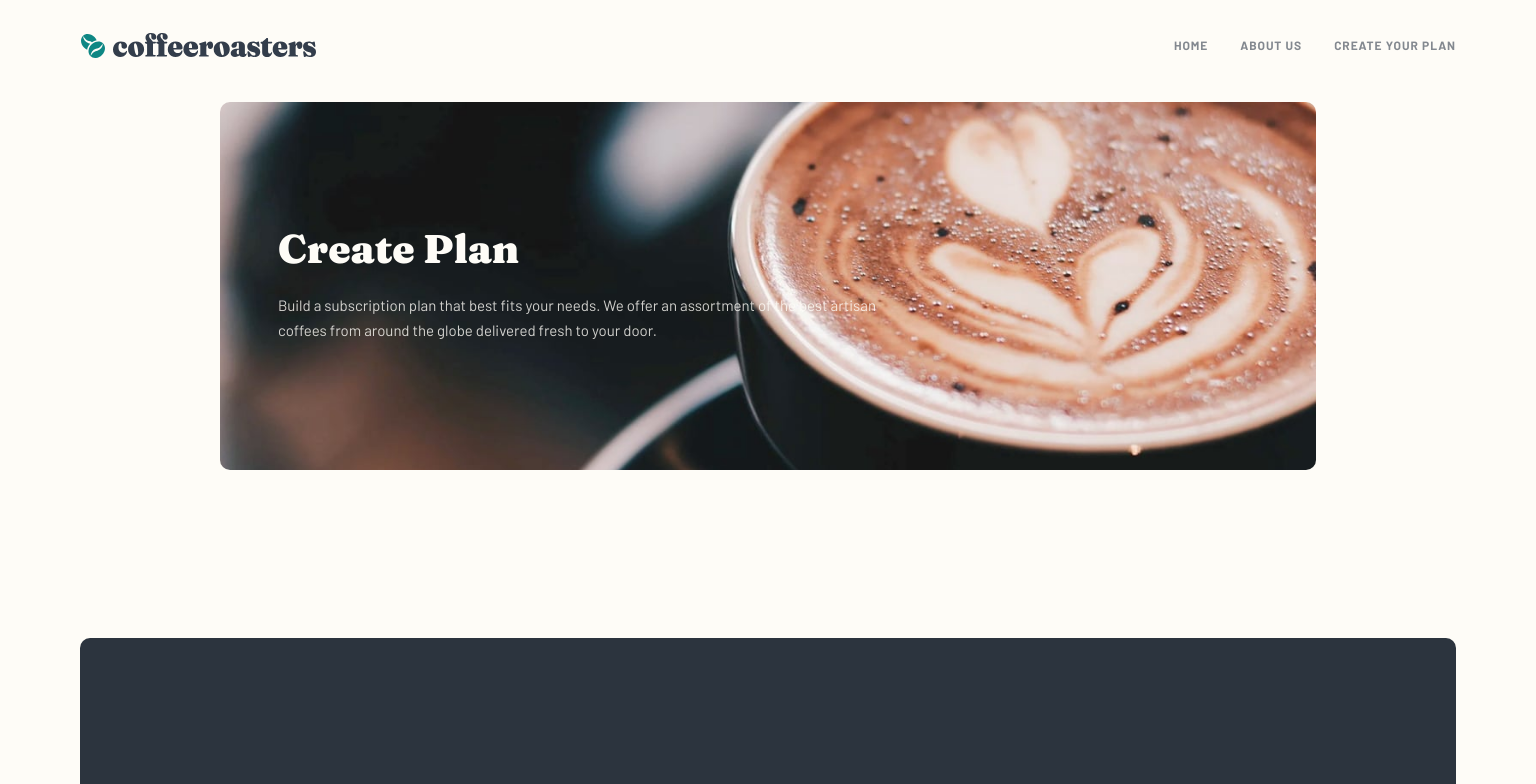
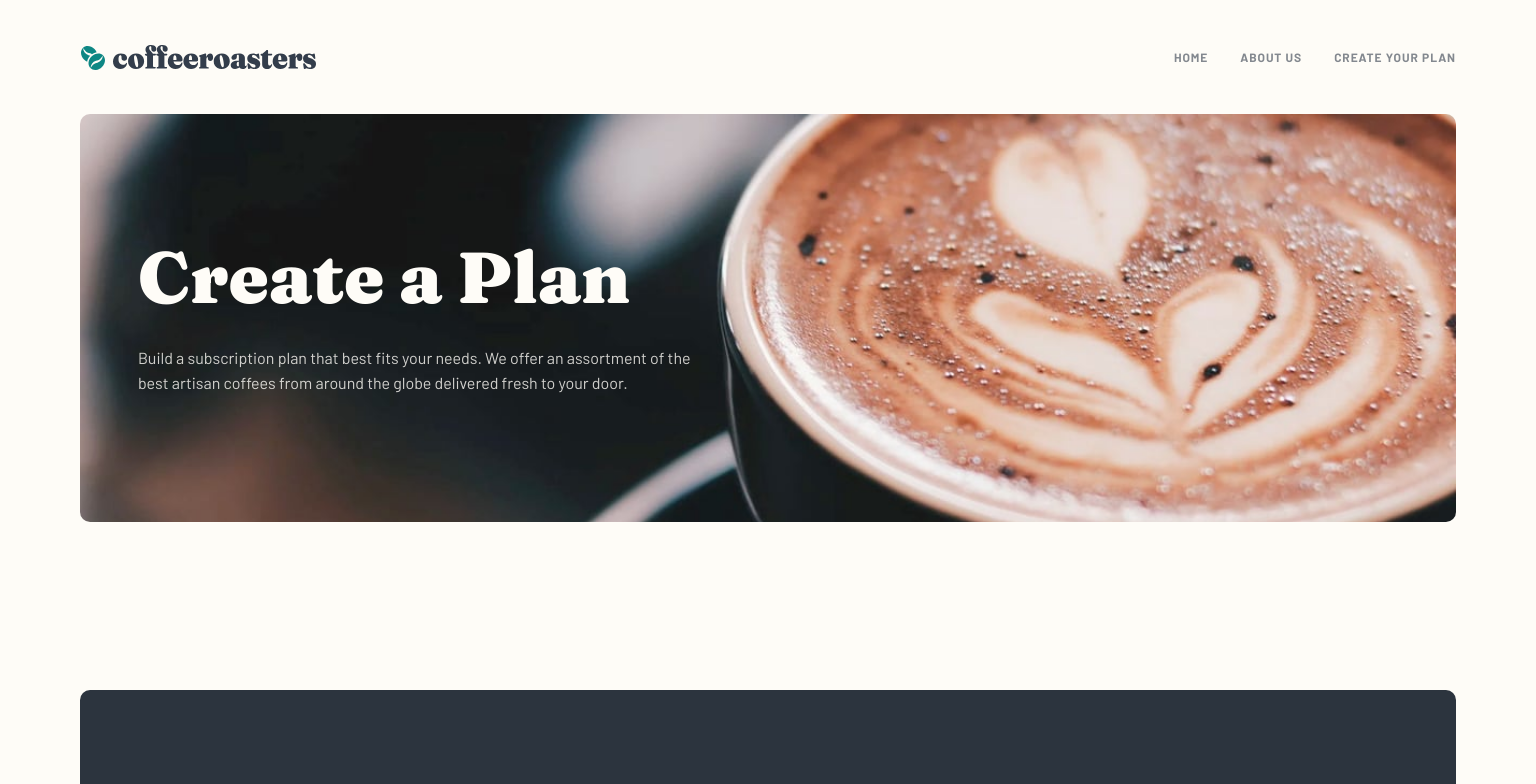
Before and after one commit to Lordyner/coffee-roasters, a Next.js app: page /subscribe in a window 1536 px wide. Shown: the top 784 px of the page. Built offline with nearby package versions, Linux system fonts and the light colour scheme.

Commit message:
Fix hero section on subscribe page

```diff
--- a/Components/Navbar.module.css
+++ b/Components/Navbar.module.css
@@ -129,6 +129,9 @@
 
 
 @media (min-width: 768px) {
+    .header {
+        padding-bottom: 3.313rem;
+    }
 
     .hamburger {
         display: none;
@@ -167,7 +170,7 @@
 @media (min-width: 1440px) {
 
     .header {
-        padding-bottom: 2.715rem;
+        padding-bottom: 2.723rem;
     }
 
     .link:hover {
--- a/Components/SubscribeHero.js
+++ b/Components/SubscribeHero.js
@@ -4,7 +4,7 @@ const SubscribeHero = () => {
     return (
         <section className={`${classes.subscribe} max-width`}>
             <div className={classes.wrapper}>
-                <h1>Create Plan</h1>
+                <h1>Create a Plan</h1>
                 <p className={classes.description}>Build a subscription plan that best fits your needs. We offer an assortment of the best artisan coffees from around the globe delivered fresh to your door.</p>
             </div>
         </section>
--- a/Components/SubscribeHero.module.css
+++ b/Components/SubscribeHero.module.css
@@ -40,6 +40,11 @@
         padding: 7.9375rem 3.625rem;
     }
 
+    .wrapper h1 {
+        font-size: 3rem;
+        line-height: 3rem;
+    }
+
     .description {
         max-width: 66%;
     }
@@ -50,6 +55,21 @@
     .subscribe {
         background: url('../public/images/plan/desktop/image-hero-blackcup.jpg') no-repeat;
         background-size: cover;
+        width: 100%;
+    }
+
+    .wrapper {
+        gap: 2rem;
+    }
+
+    .wrapper h1 {
+        font-size: 4.5rem;
+        line-height: 4.5rem;
+    }
+
+    .description {
+        font-size: 1rem;
+        max-width: 45%;
     }
 
 }
--- a/styles/index.css
+++ b/styles/index.css
@@ -57,7 +57,7 @@
 
         /* Padding */
         --sidePadding: 2.5rem;
-        --topPadding: 2rem;
+        --topPadding: 2.5rem;
         --botPadding: 4.5rem;
         --gap: 9rem;
     }
@@ -83,6 +83,7 @@
         /* Padding */
         --sidePadding: 5rem;
         --gap: 12.5rem;
+        --topPadding: 2.723rem;
 
     }
 }
```
